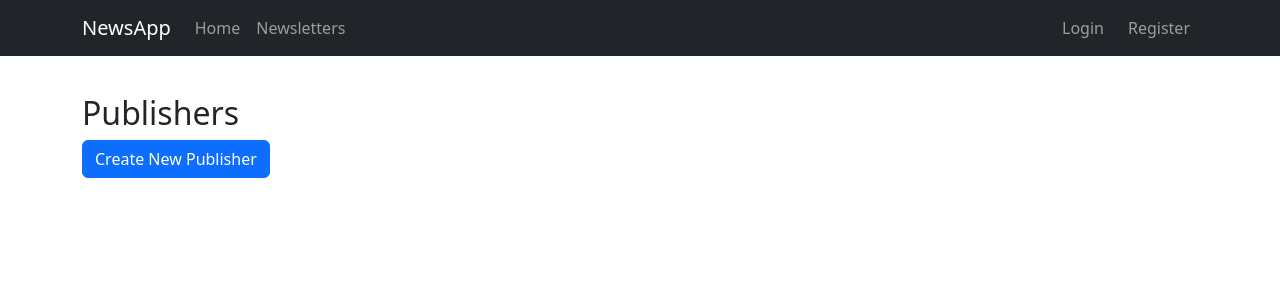
After one commit to hikyo-hikyo/News-App, a Django app: page /publishers/ in a window 1280 px wide. The commit adds this page. Shown: the top 300 px of the page. Run offline with Django 5.2, Linux system fonts and the light colour scheme; data that the repository does not hold is empty.

Commit message:
Bug fixes and publisher changes

```diff
--- a/news/templates/base.html
+++ b/news/templates/base.html
@@ -33,6 +33,10 @@
                             <li class="nav-item"><a class="nav-link" href="{% url 'newsletter-create' %}">Create Newsletter</a></li>
                             <li class="nav-item"><a class="nav-link" href="{% url 'editor-article-list' %}">Manage Articles</a></li>
                             <li class="nav-item"><a class="nav-link" href="{% url 'editor-newsletter-list' %}">Manage Newsletters</a></li>
+                            {% if user|has_group:"Editor" %}
+                            <li class="nav-item"><a class="nav-link" href="{% url 'publisher-list' %}">Publishers</a></li>
+                            <li class="nav-item"><a class="nav-link" href="{% url 'publisher-create' %}">Create Publisher</a></li>
+                            {% endif %}
                         {% endif %}
                     {% endif %}
                 </ul>
--- a/news/templates/news/editor_article_list.html
+++ b/news/templates/news/editor_article_list.html
@@ -33,6 +33,9 @@
                 </td>
                 <td>{{ article.created_at|date:"M d, Y" }}</td>
                 <td>
+                    {% if not article.approved %}
+                        <a href="{% url 'approve-article' article.pk %}" class="btn btn-success">Approve</a>
+                    {% endif %}
                     <a href="{% url 'article-update' article.pk %}" class="btn btn-sm btn-warning">Edit</a>
 
                     <a href="{% url 'article-delete' article.pk %}" class="btn btn-sm btn-danger">Delete</a>
--- /dev/null
+++ b/news/templates/news/publisher_list.html
@@ -0,0 +1,18 @@
+{% extends 'base.html' %}
+{% block content %}
+<h2>Publishers</h2>
+<a href="{% url 'publisher-create' %}" class="btn btn-primary">Create New Publisher</a>
+
+<ul>
+{% for publisher in publishers %}
+    <li>
+        <strong>{{ publisher.name }}</strong> - {{ publisher.description|truncatewords:20 }}
+        {% if publisher in request.user.subscriptions_publishers.all %}
+            <a href="{% url 'unsubscribe-publisher' publisher.pk %}" class="btn btn-danger btn-sm">Unsubscribe</a>
+        {% else %}
+            <a href="{% url 'subscribe-publisher' publisher.pk %}" class="btn btn-success btn-sm">Subscribe</a>
+        {% endif %}
+    </li>
+{% endfor %}
+</ul>
+{% endblock %}
--- a/news/urls.py
+++ b/news/urls.py
@@ -11,7 +11,8 @@ from .views import (
     ApproveArticleView,
     EditorArticleListView, EditorNewsletterListView,
     ArticleUpdateView, NewsletterUpdateView,
-    ArticleDeleteView, NewsletterDeleteView,
+    ArticleDeleteView, NewsletterDeleteView, PublisherListView,
+    PublisherCreateView, subscribe_publisher, unsubscribe_publisher, subscribe_journalist, unsubscribe_journalist,
 
     # Other
     register_view, approved_webhook,
@@ -64,4 +65,20 @@ urlpatterns = [
     path('api/token/refresh/', TokenRefreshView.as_view(), name='token_refresh'),
     path('api/', include(router.urls)),
     path('api/approved/', approved_webhook, name='approved-webhook'),
+
+    # Publishers
+    path('publishers/', PublisherListView.as_view(), name='publisher-list'),
+    path('publishers/create/', PublisherCreateView.as_view(),
+         name='publisher-create'),
+
+    # Subscriptions
+    path('subscribe/publisher/<int:pk>/',
+         subscribe_publisher, name='subscribe-publisher'),
+    path('unsubscribe/publisher/<int:pk>/',
+         unsubscribe_publisher, name='unsubscribe-publisher'),
+
+    path('subscribe/journalist/<int:pk>/',
+         subscribe_journalist, name='subscribe-journalist'),
+    path('unsubscribe/journalist/<int:pk>/',
+         unsubscribe_journalist, name='unsubscribe-journalist'),
 ]
--- a/news/views.py
+++ b/news/views.py
@@ -6,19 +6,23 @@ from django.contrib.auth.mixins import LoginRequiredMixin, UserPassesTestMixin
 from django.urls import reverse_lazy
 from django.shortcuts import render, redirect
 from django.db.models import Q
-
+from django.contrib import messages
 from rest_framework import viewsets, permissions
 from rest_framework.decorators import api_view, action
 from rest_framework.response import Response
-
 from .models import Article, Newsletter, Publisher, User
 from .forms import CustomUserCreationForm, ArticleForm, NewsletterForm
 from .serializers import ArticleSerializer, NewsletterSerializer
 from .permissions import IsJournalist, IsEditor, IsEditorOrJournalist
 from django.contrib.auth import login
+from django.contrib.auth.decorators import login_required
+from django.shortcuts import get_object_or_404, redirect
+from django.views.generic import ListView, CreateView
+from .models import Publisher
+
+#  REGISTER
 
 
-#  REGISTER
 def register_view(request):
     if request.method == 'POST':
         form = CustomUserCreationForm(request.POST)
@@ -63,7 +67,12 @@ class ApproveArticleView(LoginRequiredMixin, EditorRequiredMixin, UpdateView):
     model = Article
     fields = ['approved']
     template_name = 'news/approve_article.html'
-    success_url = reverse_lazy('home')
+    success_url = reverse_lazy('editor-article-list')
+
+    def form_valid(self, form):
+        form.instance.approved = True
+        response = super().form_valid(form)
+        return response
 
 
 class EditorArticleListView(LoginRequiredMixin, UserPassesTestMixin, ListView):
@@ -116,7 +125,7 @@ class ArticleCreateView(LoginRequiredMixin, UserPassesTestMixin, CreateView):
     success_url = reverse_lazy('editor-article-list')
 
     def test_func(self):
-        return self.request.user.groups.filter(name__in=['Journalist', 'Editor']).exists()
+        return self.request.user.groups.filter(name='Journalist').exists()
 
     def form_valid(self, form):
         form.instance.author = self.request.user
@@ -148,7 +157,7 @@ class NewsletterCreateView(LoginRequiredMixin, UserPassesTestMixin, CreateView):
     success_url = reverse_lazy('editor-newsletter-list')
 
     def test_func(self):
-        return self.request.user.groups.filter(name__in=['Journalist', 'Editor']).exists()
+        return self.request.user.groups.filter(name='Journalist').exists()
 
     def form_valid(self, form):
         newsletter = form.save(commit=False)
@@ -179,77 +188,30 @@ class NewsletterUpdateView(LoginRequiredMixin, UserPassesTestMixin, UpdateView):
         return super().form_valid(form)
 
 
-# Test versions, django was suppressing an error where my forms required title and description even when not used.
-"""class NewsletterCreateView(LoginRequiredMixin, UserPassesTestMixin, CreateView):
-    model = Newsletter
-    form_class = NewsletterForm
-    template_name = 'news/newsletter_form.html'
-    success_url = reverse_lazy('editor-newsletter-list')
-
-    def test_func(self):
-        return self.request.user.groups.filter(name__in=['Journalist', 'Editor']).exists()
-
-    def form_invalid(self, form):
-        print("=== FORM INVALID ===")
-        print("Errors:", form.errors)
-        print("Cleaned Data:", form.cleaned_data)
-        return super().form_invalid(form)
-
-    def form_valid(self, form):
-        print("=== FORM VALID - SAVING ===")
-        newsletter = form.save(commit=False)
-        newsletter.author = self.request.user
-        newsletter.save()
-        form.save_m2m()
-        print("Newsletter created successfully with ID:", newsletter.id)
-        return super().form_valid(form)
-
-
-class NewsletterUpdateView(LoginRequiredMixin, UserPassesTestMixin, UpdateView):
-    model = Newsletter
-    form_class = NewsletterForm
-    template_name = 'news/newsletter_update.html'
-    success_url = reverse_lazy('editor-newsletter-list')
-
-    def test_func(self):
-        newsletter = self.get_object()
-        return (
-            self.request.user.groups.filter(name='Editor').exists() or
-            newsletter.author == self.request.user
-        )
-
-    def form_invalid(self, form):
-        print("=== UPDATE FORM INVALID ===")
-        print("Errors:", form.errors)
-        print("Cleaned Data:", form.cleaned_data)
-        return super().form_invalid(form)
-
-    def form_valid(self, form):
-        print("=== UPDATE FORM VALID - SAVING ===")
-        newsletter = form.save(commit=False)
-        newsletter.author = self.get_object().author
-        newsletter.save()
-        form.save_m2m()
-        print("Newsletter updated successfully with ID:", newsletter.id)
-        return super().form_valid(form)"""
-
-
 class ArticleDeleteView(LoginRequiredMixin, UserPassesTestMixin, DeleteView):
     model = Article
     template_name = 'news/article_confirm_delete.html'
     success_url = reverse_lazy('home')
 
     def test_func(self):
-        return self.request.user.groups.filter(name='Editor').exists()
+        article = self.get_object()
+        return (
+            self.request.user.groups.filter(name='Editor').exists() or
+            article.author == self.request.user
+        )
 
 
 class NewsletterDeleteView(LoginRequiredMixin, UserPassesTestMixin, DeleteView):
-    model = Newsletter
-    template_name = 'news/newsletter_confirm_delete.html'
-    success_url = reverse_lazy('newsletter_list')
+    model = Article
+    template_name = 'news/article_confirm_delete.html'
+    success_url = reverse_lazy('home')
 
     def test_func(self):
-        return self.request.user.groups.filter(name='Editor').exists()
+        article = self.get_object()
+        return (
+            self.request.user.groups.filter(name='Editor').exists() or
+            article.author == self.request.user
+        )
 
 
 # REST API
@@ -300,3 +262,54 @@ class NewsletterViewSet(viewsets.ModelViewSet):
 
     def perform_create(self, serializer):
         serializer.save(author=self.request.user)
+
+
+class PublisherListView(ListView):
+    model = Publisher
+    template_name = 'news/publisher_list.html'
+    context_object_name = 'publishers'
+    ordering = ['name']
+
+
+class PublisherCreateView(LoginRequiredMixin, EditorRequiredMixin, CreateView):
+    model = Publisher
+    fields = ['name', 'description']
+    template_name = 'news/publisher_form.html'
+    success_url = reverse_lazy('publisher-list')
+
+    def form_valid(self, form):
+        messages.success(self.request, "Publisher created successfully!")
+        return super().form_valid(form)
+
+
+@login_required
+def subscribe_publisher(request, pk):
+    publisher = get_object_or_404(Publisher, pk=pk)
+    request.user.subscriptions_publishers.add(publisher)
+    messages.success(request, f"Subscribed to {publisher.name}")
+    return redirect('publisher-list')
+
+
+@login_required
+def unsubscribe_publisher(request, pk):
+    publisher = get_object_or_404(Publisher, pk=pk)
+    request.user.subscriptions_publishers.remove(publisher)
+    messages.success(request, f"Unsubscribed from {publisher.name}")
+    return redirect('publisher-list')
+
+
+@login_required
+def subscribe_journalist(request, pk):
+    journalist = get_object_or_404(User, pk=pk, groups__name='Journalist')
+    request.user.subscriptions_journalists.add(journalist)
+    messages.success(
+        request, f"Subscribed to journalist: {journalist.username}")
+    return redirect('home')  # or a journalist profile page
+
+
+@login_required
+def unsubscribe_journalist(request, pk):
+    journalist = get_object_or_404(User, pk=pk, groups__name='Journalist')
+    request.user.subscriptions_journalists.remove(journalist)
+    messages.success(request, f"Unsubscribed from {journalist.username}")
+    return redirect('home')
--- a/newsapp/settings.py
+++ b/newsapp/settings.py
@@ -102,3 +102,5 @@ USE_TZ = True
 
 STATIC_URL = 'static/'
 DEFAULT_AUTO_FIELD = 'django.db.models.BigAutoField'
+
+EMAIL_BACKEND = 'django.core.mail.backends.console.EmailBackend'
--- a/requirements.txt
+++ b/requirements.txt
@@ -5,3 +5,4 @@ Requests==2.34.2
 crispy-bootstrap5==2026.3
 decorator==5.3.1
 pillow==12.2.0
+PyMySQL=1.2.0
```
Also changed, not shown: news/models.py (+9 -6 lines), news/signals.py (+24 -0 lines), news/templates/news/publisher_form.html (added, +9 -0 lines), news/migrations/0004_publisher_created_at_alter_publisher_name.py (added).
